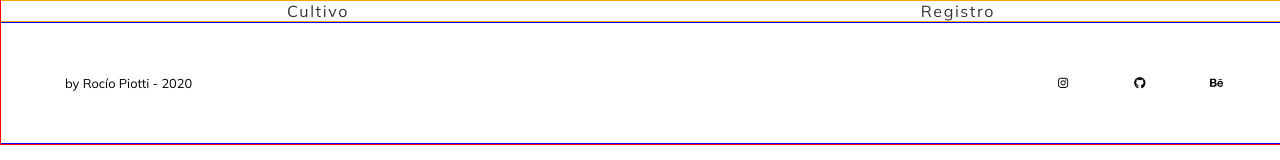
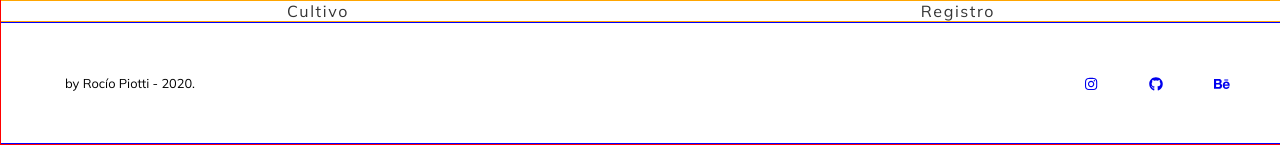
Before and after one commit to rociopiotti/lineadetiempo, a React (Create React App) app: page / in a window 1280 px wide. Shown: the part 123-283 px from the top of the page. Built offline with nearby package versions, Linux system fonts and the light colour scheme.

Commit message:
Links footer

```diff
--- a/src/components/Footer/Footer.js
+++ b/src/components/Footer/Footer.js
@@ -29,7 +29,7 @@ const SocialMenuItem = styled.li`
   list-style: none;
 `;
 
-const SocialBtn = styled.button`
+const SocialLink = styled.a`
   width: 2vw;
   height: 2vw;
   background-color: transparent;
@@ -51,23 +51,23 @@ const Copyright = styled.p`
 const Footer = () => {
   return (
     <Container>
-      <Copyright>by Rocío Piotti - 2020</Copyright>
+      <Copyright>by Rocío Piotti - 2020.</Copyright>
       <Space />
       <SocialMenu>
         <SocialMenuItem>
-          <SocialBtn>
+          <SocialLink href="https://www.instagram.com/piottirocio/" target="_blank">
             <Icon type='instagram' />
-          </SocialBtn>
+          </SocialLink>
         </SocialMenuItem>
         <SocialMenuItem>
-          <SocialBtn>
+          <SocialLink href="https://github.com/rociopiotti" target="_blank">
             <Icon type='github' />
-          </SocialBtn>
+          </SocialLink>
         </SocialMenuItem>
         <SocialMenuItem>
-          <SocialBtn>
+          <SocialLink href="https://www.behance.net/rocio-piotti" target="_blank">
             <Icon type='behance' />
-          </SocialBtn>
+          </SocialLink>
         </SocialMenuItem>
       </SocialMenu>
     </Container>
```
